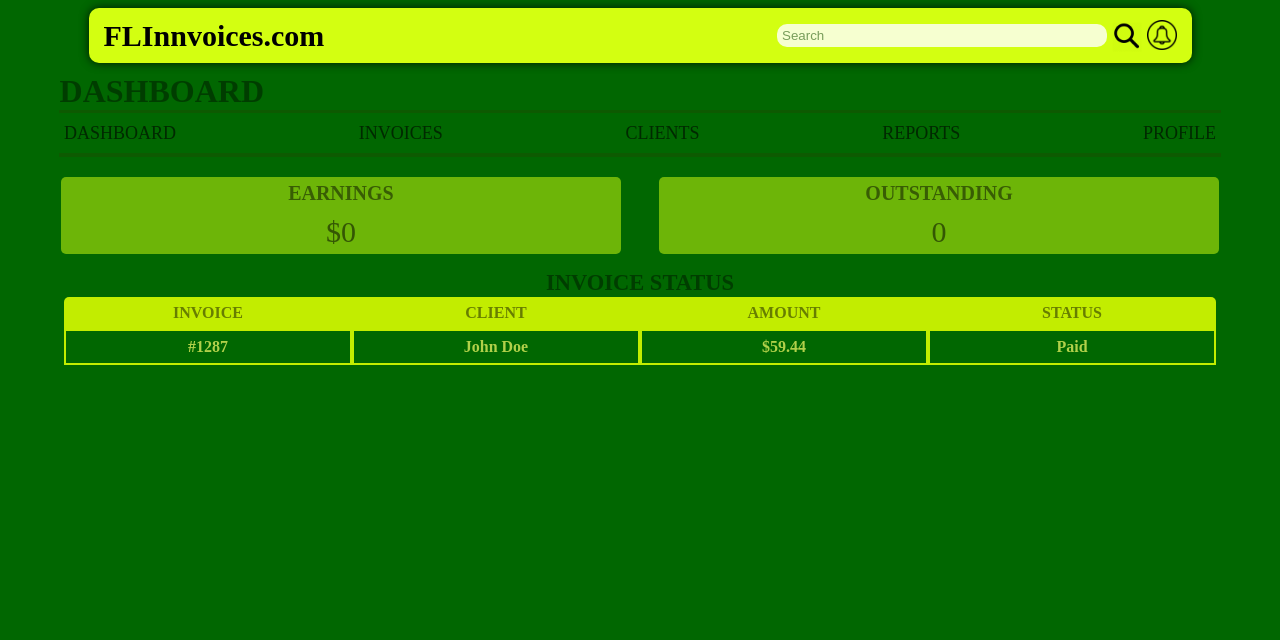
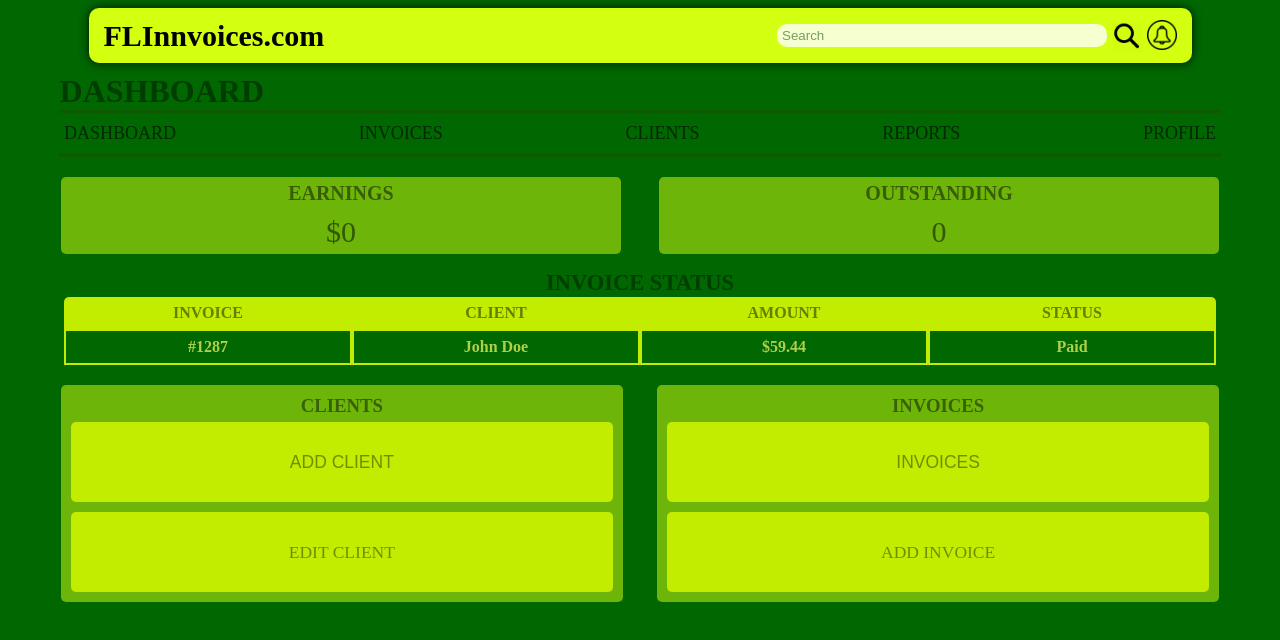
Before and after one commit to javonm63/Portfolio-P2, a React (Vite) app in the folder P2-frontend/: page / in a window 1280 px wide. Shown: the top 640 px of the page. Built offline with nearby package versions, Linux system fonts and the light colour scheme.

Commit message:
frontend update: quick action cards and styles

```diff
--- /dev/null
+++ b/P2-frontend/src/components/qaCard.jsx
@@ -0,0 +1,13 @@
+import '../styles/qaCard.css'
+
+function QaCard({qaCardTitle, qaBtnText, qaCardHref, qaLinkText}) {
+    return (
+        <div className='quick-action-card-cont'>
+            <h3 className='quick-action-titles'>{qaCardTitle}</h3>
+            <button className='quick-action-btns' type='button'>{qaBtnText}</button>
+            <a className='quick-action-links' href={qaCardHref}>{qaLinkText}</a>
+        </div>
+    )
+}
+
+export default QaCard
--- a/P2-frontend/src/pages/fl-dashboard.jsx
+++ b/P2-frontend/src/pages/fl-dashboard.jsx
@@ -4,6 +4,7 @@ import '../styles/fl-dashboard.css'
 import WebNavbar from "../components/webNav.jsx";
 import Card from "../components/card.jsx";
 import TableCard from "../components/tableCard.jsx";
+import QaCard from "../components/qaCard.jsx";
 
 function FlDashboard() {
     const navbarHook = navbarHooks()
@@ -24,6 +25,10 @@ function FlDashboard() {
                 <Card cardTitle={"OUTSTANDING"} cardText={'0'}/>
             </div>
             <TableCard tableID={"home-table-body"}/>
+            <div className="quick-actions-container">
+                <QaCard qaCardTitle={'CLIENTS'} qaBtnText={'ADD CLIENT'} qaCardHref={'/clients'} qaLinkText={'EDIT CLIENT'} />
+                <QaCard qaCardTitle={'INVOICES'} qaBtnText={'INVOICES'} qaCardHref={'/invoices'} qaLinkText={'ADD INVOICE'} />
+            </div>
         </div>
     )
 }
--- a/P2-frontend/src/styles/fl-dashboard.css
+++ b/P2-frontend/src/styles/fl-dashboard.css
@@ -24,12 +24,17 @@
     justify-content: space-between;
     margin-top: 20px;
 }
+.quick-actions-container {
+    width: 90.5vw;
+    display: flex;
+    align-items: center;
+    justify-content: space-between;
+    margin-top: 20px;
+}
 
 
 
 
 @media screen and (max-width: 1030px) {
-    /* .dashboard-page-container {
-        width: 96vw;
-    } */
+
 }
--- /dev/null
+++ b/P2-frontend/src/styles/qaCard.css
@@ -0,0 +1,69 @@
+.quick-action-card-cont {
+    border-radius: 5px;
+    width: 46.8%;
+    display: flex;
+    flex-direction: column;
+    align-items: center;
+    justify-content: center;
+    padding: 10px;
+    background-color: rgba(211, 255, 17, 0.519);
+    backdrop-filter: blur(5px);
+}
+.quick-action-titles {
+    margin: 0;
+    margin-bottom: 5px;
+    color: rgba(0, 0, 0, 0.465);
+}
+.quick-action-btns {
+    width: 100%;
+    height: 80px;
+    border-radius: 5px;
+    border: none;
+    font-size: 17.5px;
+    color: rgba(0, 0, 0, 0.404);
+    background-color: rgb(194, 237, 0);
+}
+.quick-action-btns:hover {
+    cursor: pointer;
+    font-weight: bold;
+    scale: 1.01;
+    background-color: yellow;
+}
+.quick-action-links {
+    margin-top: 10px;
+    width: 100%;
+    height: 80px;
+    border-radius: 5px;
+    border: none;
+    text-decoration: none;
+    font-size: 17.5px;
+    display: flex;
+    align-items: center;
+    justify-content: center;
+    color: rgba(0, 0, 0, 0.404);
+    background-color: rgb(194, 237, 0);
+}
+.quick-action-links:hover {
+    cursor: pointer;
+    font-weight: bold;
+    scale: 1.01;
+    background-color: yellow;
+}
+
+@media screen and (max-width: 1030px) {
+    .quick-action-card-cont {
+        width: 45.3%;
+    }
+    .quick-action-btns:hover {
+        cursor: pointer;
+        font-weight: bold;
+        scale: 1.025;
+        background-color: yellow;
+    }
+    .quick-action-links:hover {
+        cursor: pointer;
+        font-weight: bold;
+        scale: 1.025;
+        background-color: yellow;
+    }
+}
```
